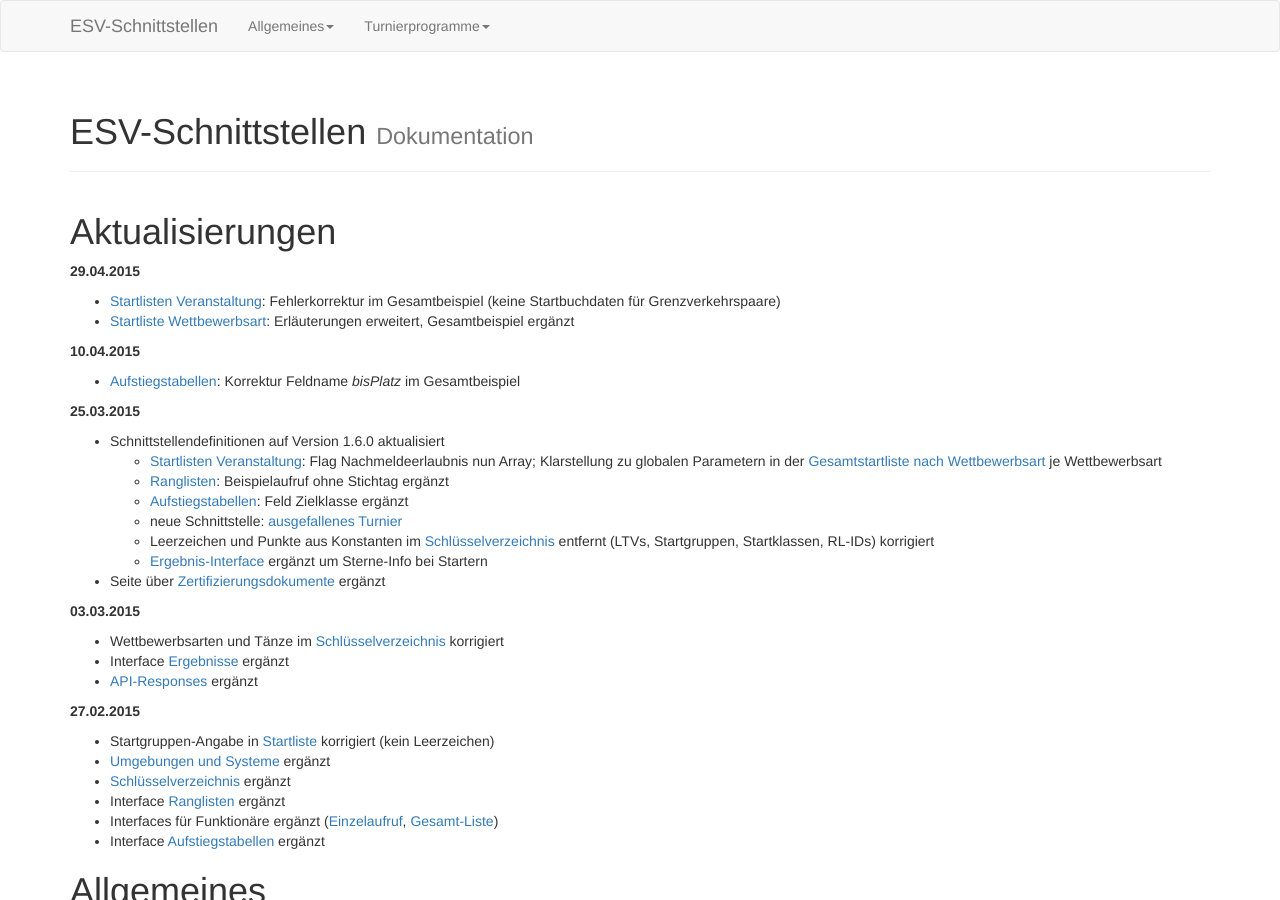
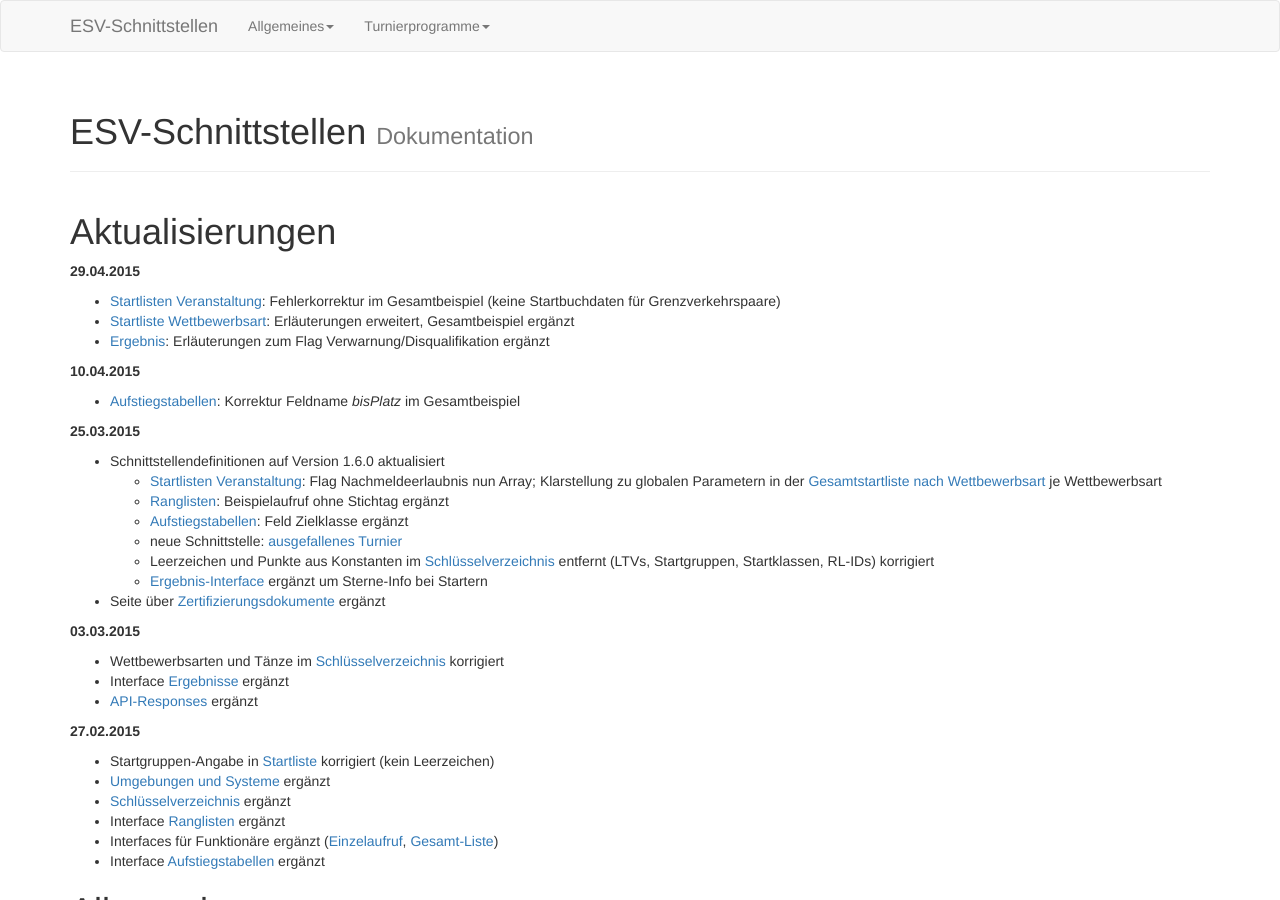
Before and after one commit to tanzsport/esv-interfaces, a Jekyll site: the page built from index.md, in a window 1280 px wide and 900 px high. Built offline with Jekyll 4.4.1, drawn with Linux system fonts in a browser that asks for light colours; nearby versions of some CDN libraries; library files that are not in the unit come from our copies.

Commit message:
Erläuterungen zu Verwarnung/Disqualifikation.

```diff
--- a/index.md
+++ b/index.md
@@ -11,6 +11,7 @@ tagline: Dokumentation
 
 * [Startlisten Veranstaltung](interfaces/turnierprogramme/startliste_veranstaltung.html): Fehlerkorrektur im Gesamtbeispiel (keine Startbuchdaten für Grenzverkehrspaare)
 * [Startliste Wettbewerbsart](interfaces/turnierprogramme/startliste_wettbewerbsart.html): Erläuterungen erweitert, Gesamtbeispiel ergänzt
+* [Ergebnis](interfaces/turnierprogramme/ergebnis.html): Erläuterungen zum Flag Verwarnung/Disqualifikation ergänzt
 
 **10.04.2015**
 
```
Also changed, not shown: interfaces/turnierprogramme/ergebnis.md (+1 -0 lines).
